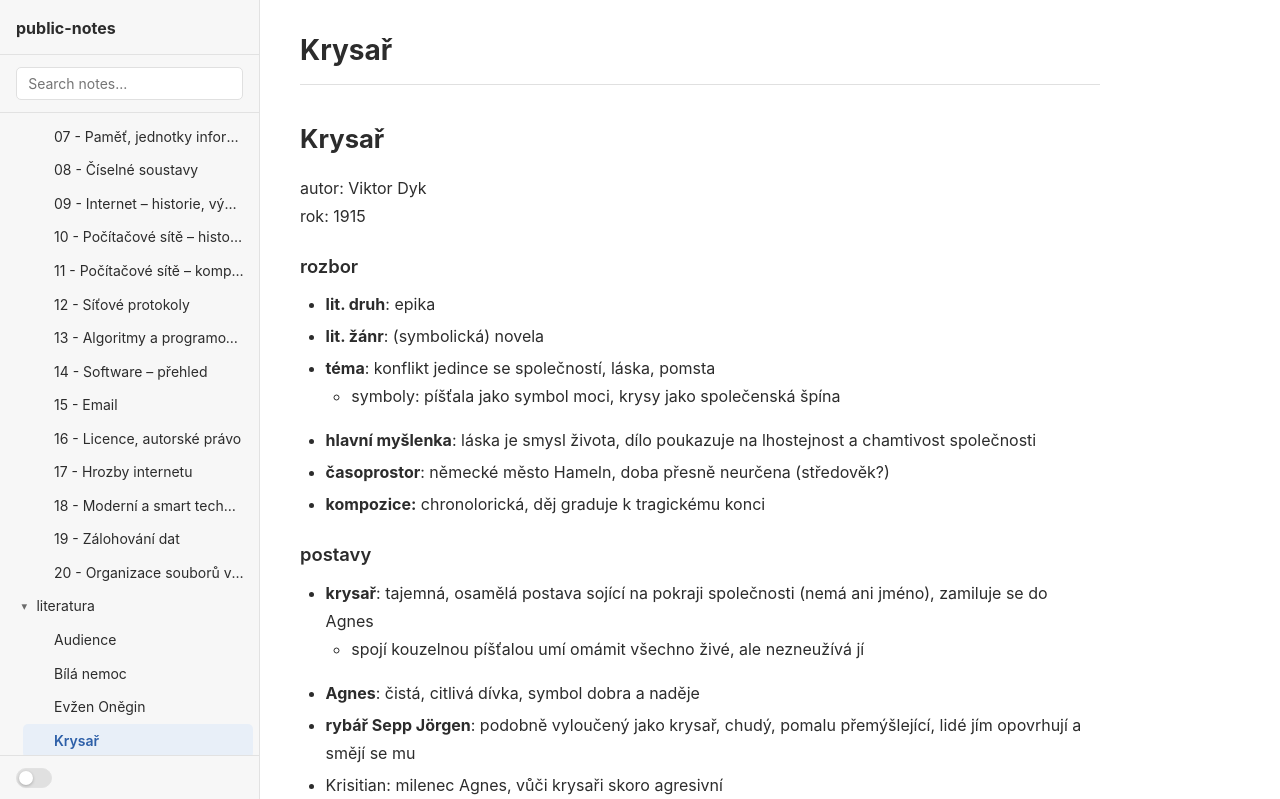
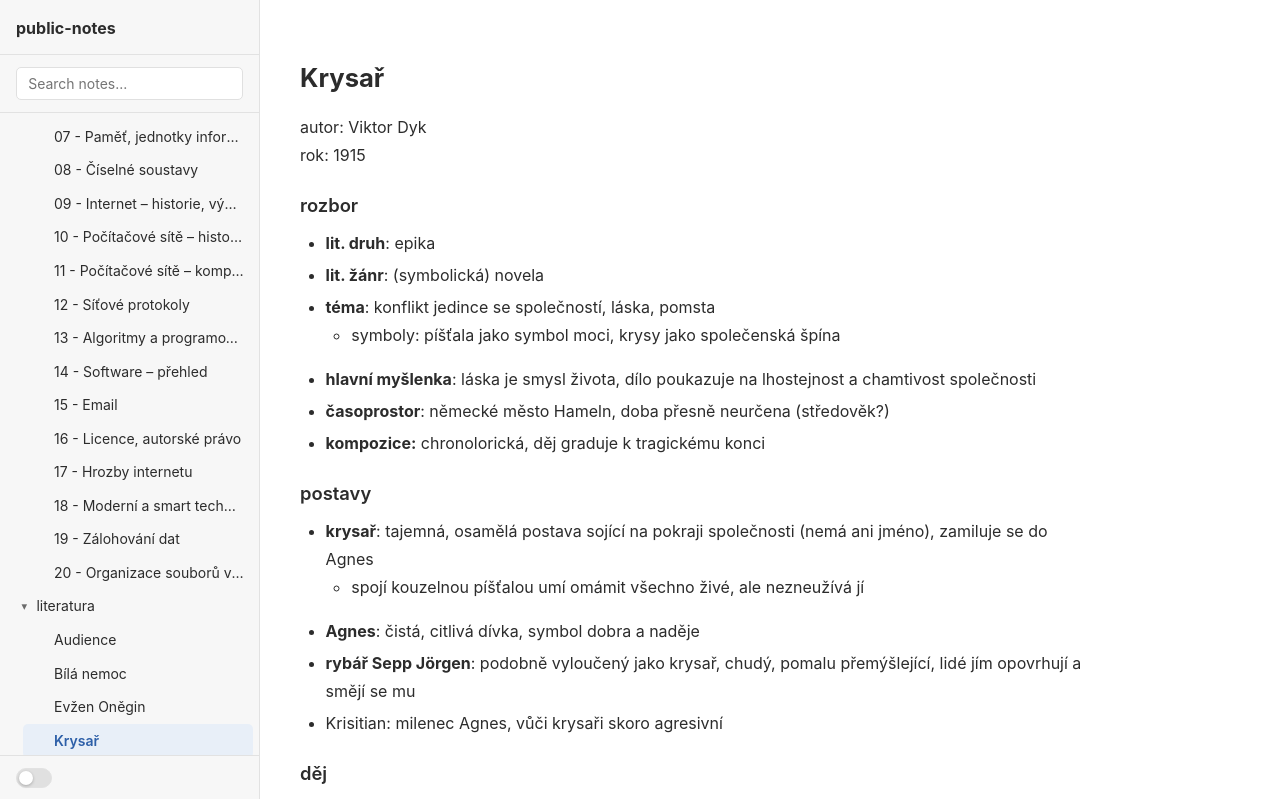
Before and after one commit to cenekp74/trilium-notes, a Flask app: the page made by notes/literatura/Krysař.html in a window 1280 px wide. Shown: the top 799 px of the page. Run offline with Flask 3, Linux system fonts and the light colour scheme.

Commit message:
removed note title from note.html to avoid duplicating the title

```diff
--- a/app/templates/note.html
+++ b/app/templates/note.html
@@ -3,9 +3,9 @@
 
 {% block content %}
 <article class="note-wrapper">
-    <header class="note-header">
+    <!-- <header class="note-header">
         <h1 class="note-title">{{ title }}</h1>
-    </header>
+    </header> -->
     <div class="note-body">
         {{ content | safe }}
     </div>
```
